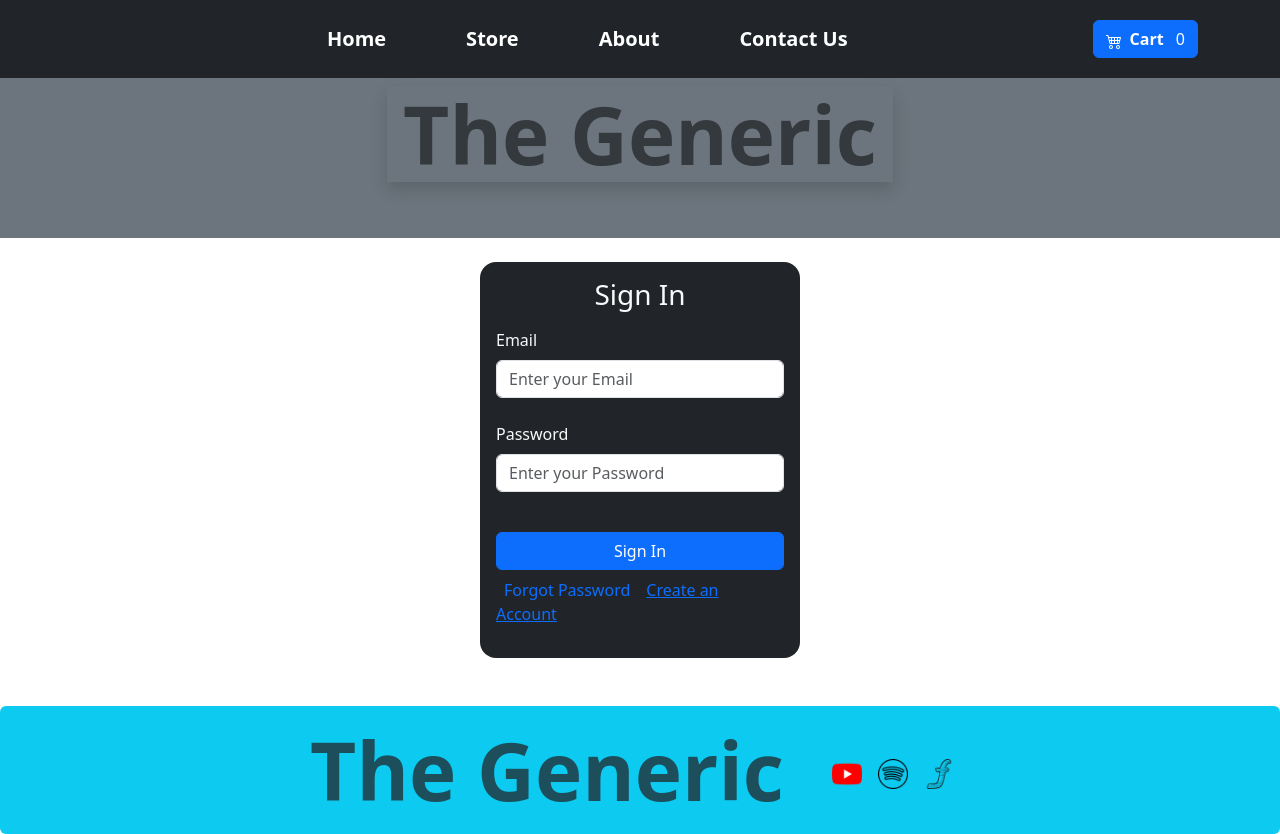
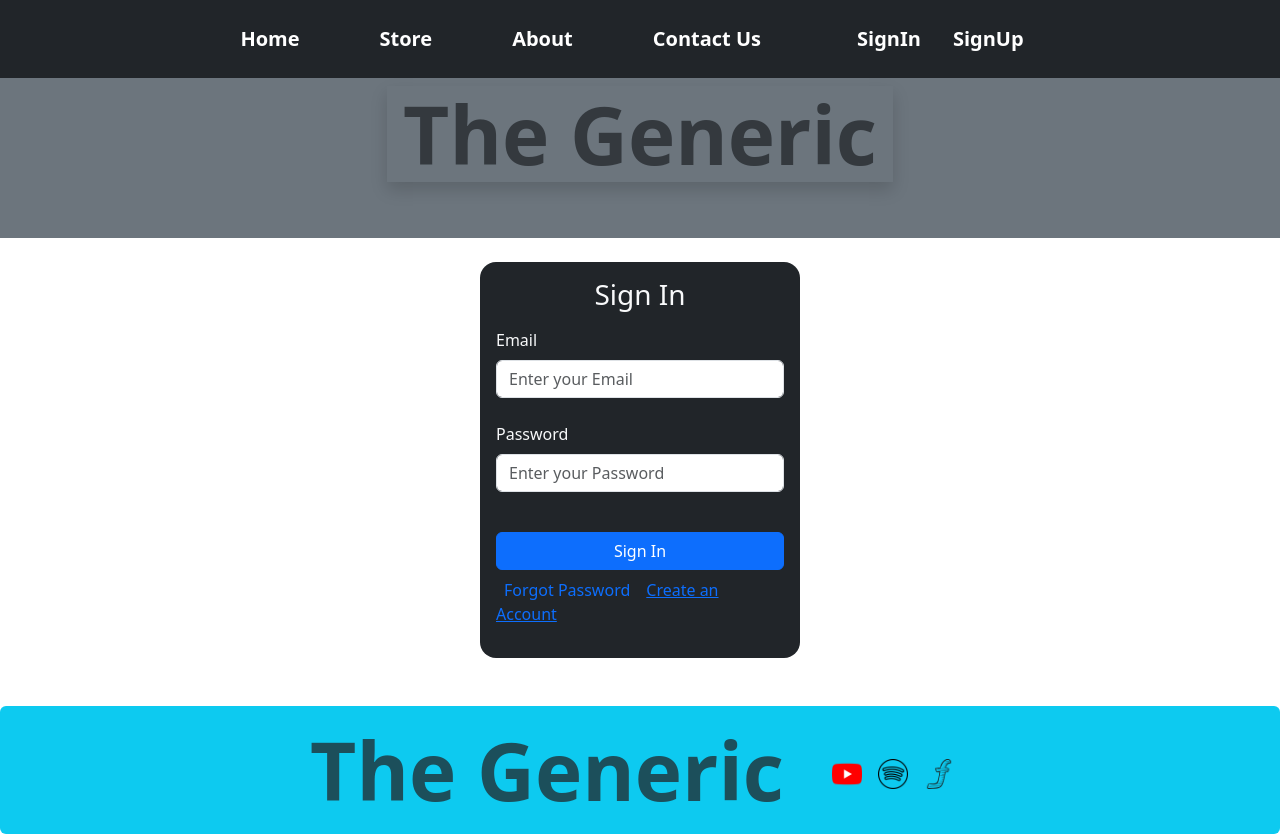
Before and after one commit to FerozShaik96/Ecommers, a React (Create React App) app: page /signin in a window 1280 px wide. Built offline with nearby package versions, Linux system fonts and the light colour scheme.

Commit message:
storing Authdata and rendering Based on Authdata

```diff
--- a/src/Login Pages/SignIn.js
+++ b/src/Login Pages/SignIn.js
@@ -1,9 +1,11 @@
-import React, { useRef } from "react";
+import React, { useContext, useRef } from "react";
+import AuthContext from "../Store/AuthContect/auth-Context";
 import { Link } from "react-router-dom";
 
 const SignIn = () => {
   const userEmailRef = useRef();
   const userPasswordRef = useRef();
+  const authContext = useContext(AuthContext);
   const submitHandler = async (event) => {
     event.preventDefault();
     const enteredEmail = userEmailRef.current.value;
@@ -26,13 +28,13 @@ const SignIn = () => {
       const data = await response;
       if (data.ok) {
         const authData = await data.json();
+        authContext.login(authData.idToken);
         const cartData = {
           Loggedin: authData.registered,
           AuthToken: authData.idToken,
         };
         const cartDataObj = JSON.stringify(cartData);
         localStorage.setItem("UserDetails", cartDataObj);
-        console.log(cartData);
       } else {
         let errorMessage = "Authentication failed";
         throw new Error(errorMessage);
--- a/src/UI/NavBar/NavBarUi.js
+++ b/src/UI/NavBar/NavBarUi.js
@@ -1,15 +1,23 @@
-import React, { useState, useContext } from "react";
+import React, { useState, useEffect, useContext } from "react";
 import { Link } from "react-router-dom";
 import { Container, Nav, Navbar, Button } from "react-bootstrap";
 import ModalCart from "../Modal/Modal";
 import CartContext from "../../Store/CartContext";
 import CartIcon from "../../components/Cart/CartIcon";
+import AuthContext from "../../Store/AuthContect/auth-Context";
 
 function NavBar() {
   const cardCtx = useContext(CartContext);
+  const AuthCtx = useContext(AuthContext);
+  let user = AuthCtx.isloggedIn;
+  // console.log(userLogin.Loggeddin);
   const numberOfCartItems = cardCtx.items.reduce((currNumber, item) => {
     return currNumber + item.UpdatedAmount;
   }, 0);
+  const LogoutHandler = () => {
+    localStorage.removeItem("UserDetails");
+    AuthCtx.logout();
+  };
   const [show, setShow] = useState(false);
   const handleShow = () => setShow(true);
   const handleClose = () => setShow(false);
@@ -47,8 +55,47 @@ function NavBar() {
               >
                 Contact Us
               </Link>
+
+              {user && (
+                <div>
+                  <Button
+                    variant="primary"
+                    className="text-white p-2 mt-2 border-none"
+                    onClick={handleShow}
+                  >
+                    <CartIcon className="px-2" />
+                    <span className="px-2 fw-bold">Cart</span>{" "}
+                    <span>{numberOfCartItems}</span>
+                  </Button>
+                  <Button
+                    onClick={LogoutHandler}
+                    className=" p-2 ms-4 mt-2 border-none"
+                  >
+                    <Link className="text-white " to="signin">
+                      Log Out
+                    </Link>
+                  </Button>
+                </div>
+              )}
+
+              {!user && (
+                <div className="p-3  ">
+                  <Link
+                    to="/signin"
+                    className="text-white p-3  text-decoration-none fs-5 fw-bold "
+                  >
+                    SignIn
+                  </Link>
+                  <Link
+                    to="/signUp"
+                    className="text-white p-3 text-decoration-none fs-5 fw-bold "
+                  >
+                    SignUp
+                  </Link>
+                </div>
+              )}
             </Nav>
-            <Button
+            {/* <Button
               variant="primary"
               className="text-white"
               onClick={handleShow}
@@ -56,7 +103,7 @@ function NavBar() {
               <CartIcon className="px-2" />
               <span className="px-2 fw-bold">Cart</span>{" "}
               <span>{numberOfCartItems}</span>
-            </Button>
+            </Button> */}
             {setShow && <ModalCart show={show} handleClose={handleClose} />}
           </Navbar.Collapse>
         </Container>
--- a/src/index.js
+++ b/src/index.js
@@ -5,12 +5,15 @@ import App from "./App";
 import "../node_modules/react-bootstrap/dist/react-bootstrap";
 import "bootstrap/dist/css/bootstrap.min.css";
 import reportWebVitals from "./reportWebVitals";
+import { AuthContextProvider } from "./Store/AuthContect/auth-Context";
 
 const root = ReactDOM.createRoot(document.getElementById("root"));
 root.render(
-  <React.StrictMode>
-    <App />
-  </React.StrictMode>
+  <React.Fragment>
+    <AuthContextProvider>
+      <App />
+    </AuthContextProvider>
+  </React.Fragment>
 );
 
 // If you want to start measuring performance in your app, pass a function
```
